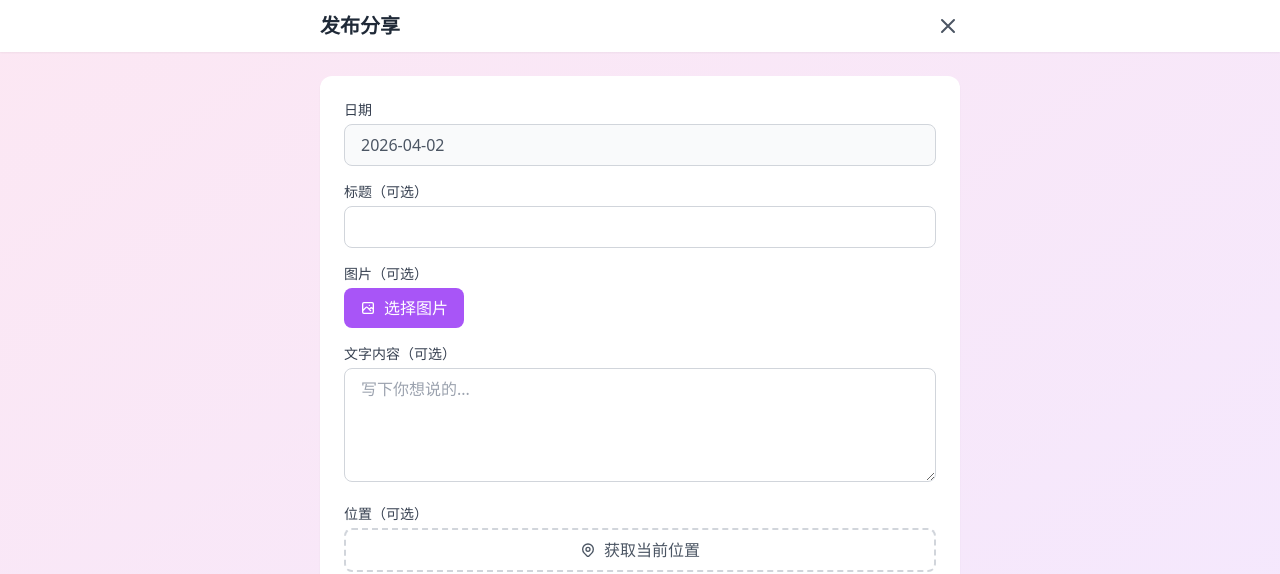
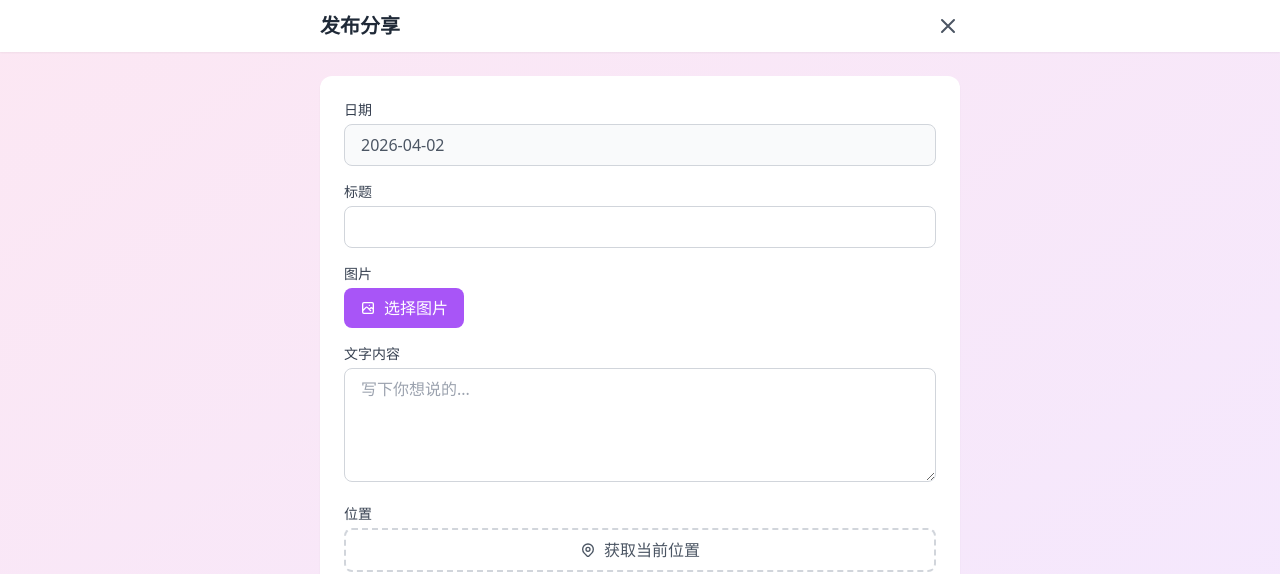
Before and after one commit to calm-66/usonly, a Next.js app: page /post in a window 1280 px wide. Shown: the top 574 px of the page. Built offline with nearby package versions, Linux system fonts and the light colour scheme; no server answers; the database is empty; sample sign-in values are in the browser's storage.

Commit message:
fix: 删除表单标签中的（可选）文字

```diff
--- a/src/app/post/page.tsx
+++ b/src/app/post/page.tsx
@@ -282,7 +282,7 @@ export default function PostPage() {
 
             <div>
               <label className="block text-sm font-medium text-gray-700 mb-1">
-                标题（可选）
+                标题
               </label>
               <input
                 type="text"
@@ -294,7 +294,7 @@ export default function PostPage() {
 
             <div>
               <label className="block text-sm font-medium text-gray-700 mb-1">
-                图片（可选）
+                图片
               </label>
               <ImageUploader
                 value={imageUrl ? imageUrl : null}
@@ -312,7 +312,7 @@ export default function PostPage() {
 
             <div>
               <label className="block text-sm font-medium text-gray-700 mb-1">
-                文字内容（可选）
+                文字内容
               </label>
               <textarea
                 value={text}
@@ -326,7 +326,7 @@ export default function PostPage() {
             {/* 位置选择器 */}
             <div>
               <label className="block text-sm font-medium text-gray-700 mb-1">
-                位置（可选）
+                位置
               </label>
               {!showLocationInput ? (
                 <button
```
